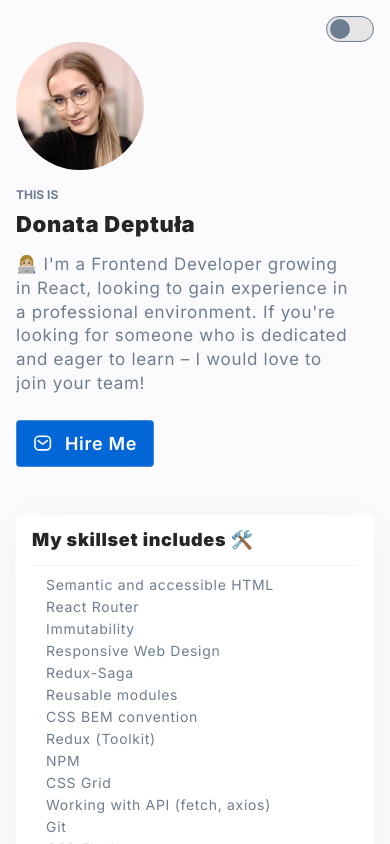
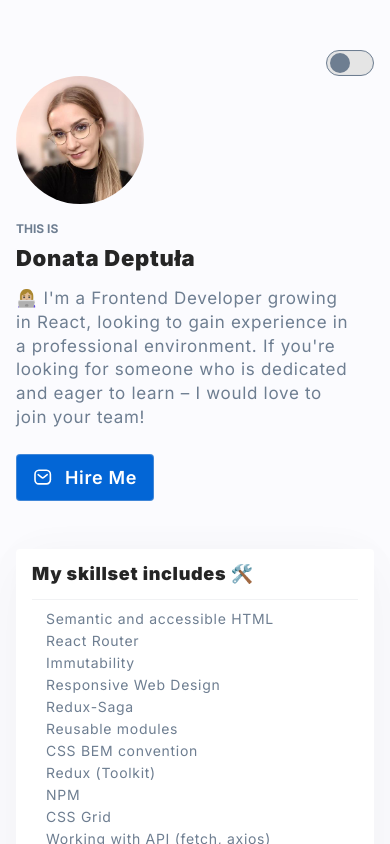
Before and after one commit to dondeptu/personal-homepage, a React (Create React App) app: page / in a window 390 px wide. Shown: the top 844 px of the page. Built offline with nearby package versions, Linux system fonts and the light colour scheme; no server answers.

Commit message:
added padding-top for body and padding-top/bottom media queries

```diff
--- a/src/core/App/GlobalStyle.js
+++ b/src/core/App/GlobalStyle.js
@@ -19,11 +19,23 @@ export const GlobalStyle = createGlobalStyle`
         font-size: 18px;
         letter-spacing: 0.05em;
         word-break: break-word;
+        padding-top: 119px;
         padding-bottom: 109px;
         transition: background 0.3s;
 
+        @media(max-width: ${({ theme }) => theme.breakpoints.smallDesktopMax}px) {
+            padding-top: 68px;
+            padding-bottom: 78px;
+        }
+
+        @media(max-width: ${({ theme }) => theme.breakpoints.tabletMax}px) {
+            padding-top: 56px;
+            padding-bottom: 42px;
+        }
+
         @media(max-width: ${({ theme }) => theme.breakpoints.mobileMax}px) {
             font-size: 14px;
+            padding-top: 34px;
             padding-bottom: 31px;
         }
     }
```
